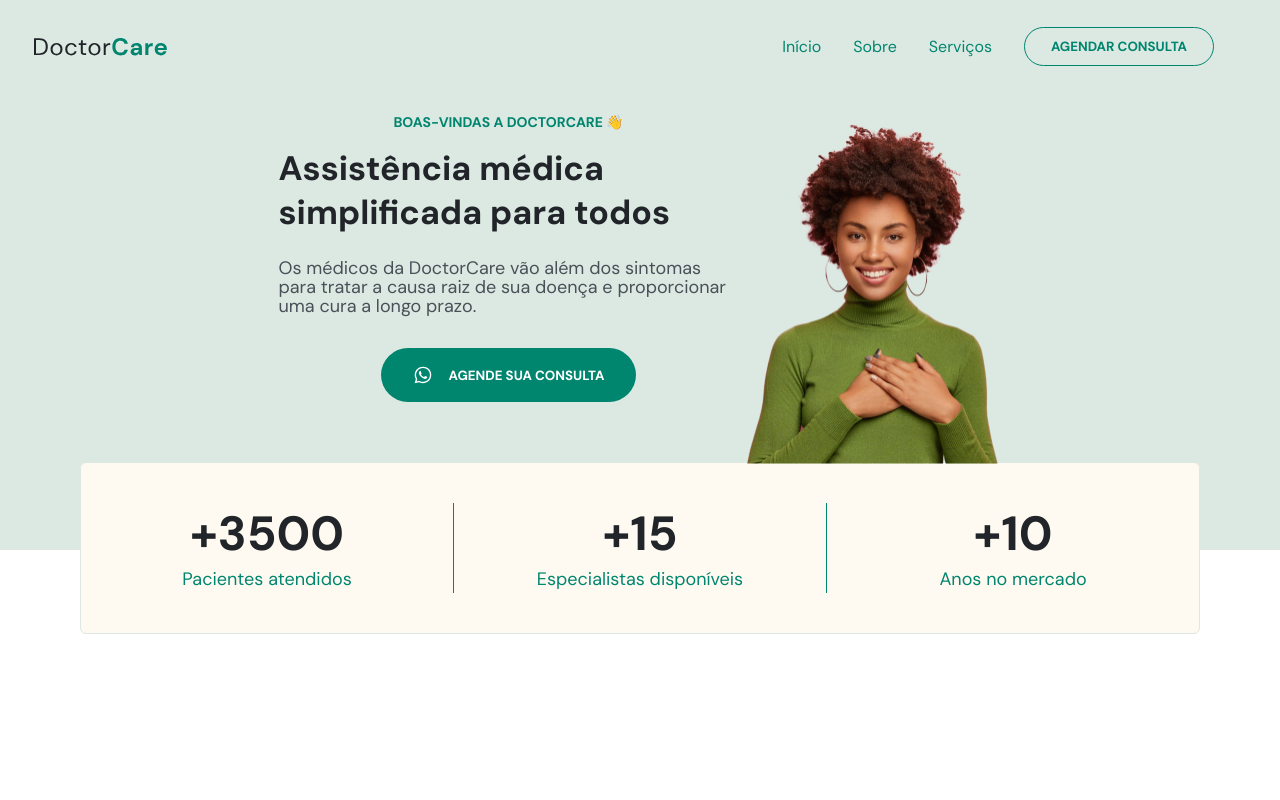
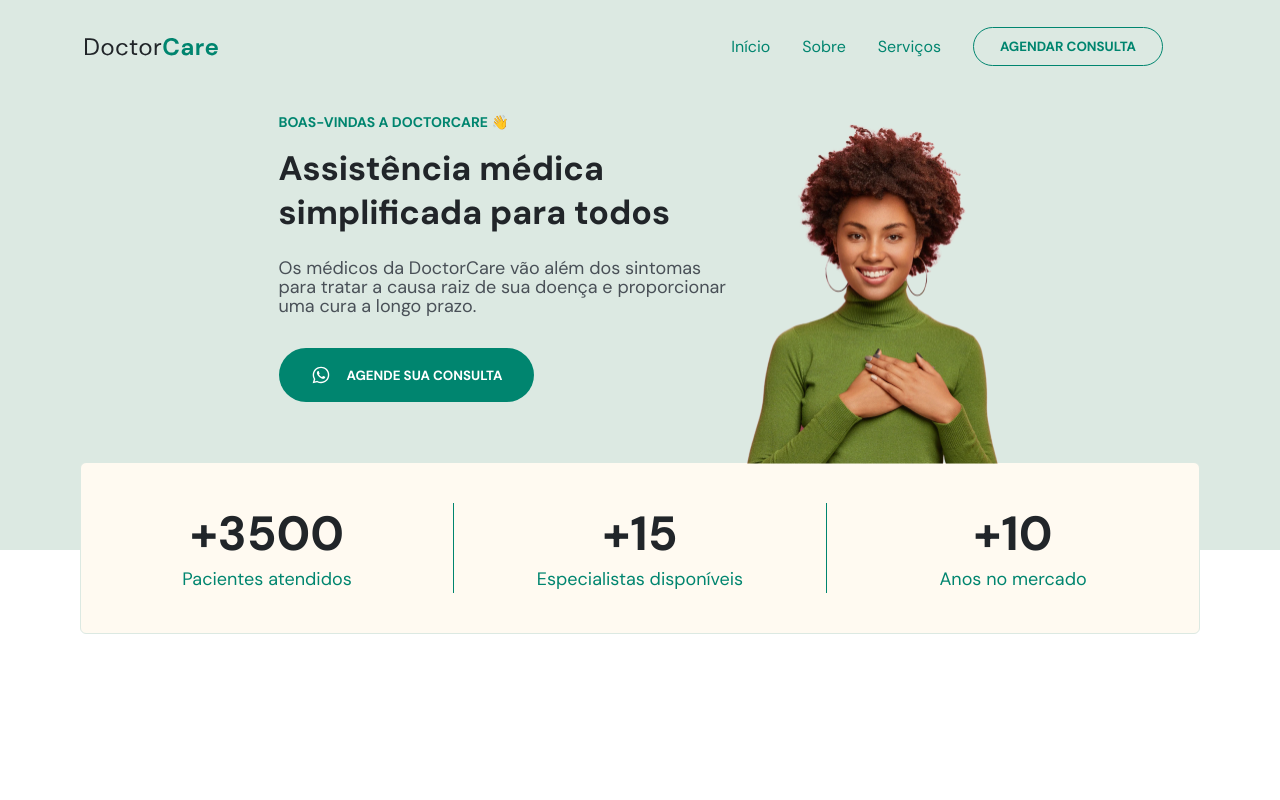
Before and after one commit to GabrielEsmeraldo/nlw-origin-8, a Next.js app: page / in a window 1280 px wide. Shown: the top 800 px of the page. Built offline with nearby package versions, Linux system fonts and the light colour scheme.

Commit message:
fix responsivity bugs

```diff
--- a/components/Footer.jsx
+++ b/components/Footer.jsx
@@ -6,6 +6,7 @@ export default function Footer() {
    return (
       <>
          <footer className={styles.footer}>
+            <div className={styles.container}>
                <div className={styles.footer_content}>
                   <svg width="236" height="31" viewBox="0 0 236 31" fill="none" xmlns="http://www.w3.org/2000/svg">
                      <path d="M0 30.4862V0.513811H9.16546C14.4232 0.513811 18.2883 1.85543 20.7608 4.53867C23.2618 7.22192 24.5123 10.9042 24.5123 15.5856C24.5123 20.1814 23.2618 23.8209 20.7608 26.5041C18.2883 29.1588 14.4232 30.4862 9.16546 30.4862H0ZM3.58093 27.489H9.0802C11.979 27.489 14.2811 27.018 15.9863 26.076C17.7199 25.1054 18.9562 23.7353 19.6951 21.9655C20.434 20.1671 20.8035 18.0405 20.8035 15.5856C20.8035 13.0737 20.434 10.9185 19.6951 9.12017C18.9562 7.32182 17.7199 5.93738 15.9863 4.96685C14.2811 3.99632 11.979 3.51105 9.0802 3.51105H3.58093V27.489Z" fill="white" />
@@ -40,6 +41,8 @@ export default function Footer() {
                   </svg>
                   </li>
                </ul>
+            </div>
+
          </footer>
 
          <BackToTopButton />
--- a/components/Navbar.jsx
+++ b/components/Navbar.jsx
@@ -59,7 +59,8 @@ export default function Navbar() {
    }
 
    return (
-      <nav id="responsive_navbar" className={`${styles.navbar}`}>
+      <nav id="responsive_navbar" className={styles.navbar}>
+         <div className={styles.container}>
             <div>
                <svg className={styles.logo} width="133" height="18" viewBox="0 0 133 18" fill="none" xmlns="http://www.w3.org/2000/svg">
                   <path d="M0 17.088V0.287999H5.16C8.12 0.287999 10.296 1.04 11.688 2.544C13.096 4.048 13.8 6.112 13.8 8.736C13.8 11.312 13.096 13.352 11.688 14.856C10.296 16.344 8.12 17.088 5.16 17.088H0ZM2.016 15.408H5.112C6.744 15.408 8.04 15.144 9 14.616C9.976 14.072 10.672 13.304 11.088 12.312C11.504 11.304 11.712 10.112 11.712 8.736C11.712 7.328 11.504 6.12 11.088 5.112C10.672 4.104 9.976 3.328 9 2.784C8.04 2.24 6.744 1.968 5.112 1.968H2.016V15.408Z" fill="#212529" />
@@ -113,6 +114,8 @@ export default function Navbar() {
                   </ul>
                </li>
             </ul>
+         </div>
+
       </nav>
    )
 }
--- a/styles/Footer.module.css
+++ b/styles/Footer.module.css
@@ -29,6 +29,12 @@
 @media screen and (min-width: 1024px) {
    .footer {
       flex-direction: row;
-      gap: 72.9rem;
+   }
+
+   .footer .container {
+      display: flex;
+      flex-direction: row;
+      justify-content: space-between;
+      width: 111rem;
    }
 }
--- a/styles/Home.module.css
+++ b/styles/Home.module.css
@@ -103,11 +103,11 @@
 
 .contact .contact_content {
    flex-direction: column;
-   width: 100%;
 }
 
 .contact .container {
    padding: 0;
+   align-items: center;
 }
 
 .contact h2 {
@@ -138,13 +138,13 @@
 
 @media screen and (min-width: 1024px) {
    .header_content {
-      display: flex;
       flex-direction: row;
-      text-align: initial;
    }
 
    .header_content .info {
+      text-align: left;
       max-width: 46rem;
+      align-items: flex-start;
    }
 
    .image_container {
@@ -178,12 +178,9 @@
    }
 
    .contact .container {
-      width: 100%;
-      height: 100%;
       display: flex;
       flex-direction: row;
       justify-content: space-between;
-      gap: 14.1rem;
    }
 
    .contact .contact_content {
--- a/styles/Navbar.module.css
+++ b/styles/Navbar.module.css
@@ -119,6 +119,11 @@
 
    .navbar {
       display: flex;
+      justify-content: center;
+   }
+
+   .navbar .container {
+      width: 111rem;
       align-items: center;
    }
 
```
Lines whose indentation alone changed are shown as unchanged.
